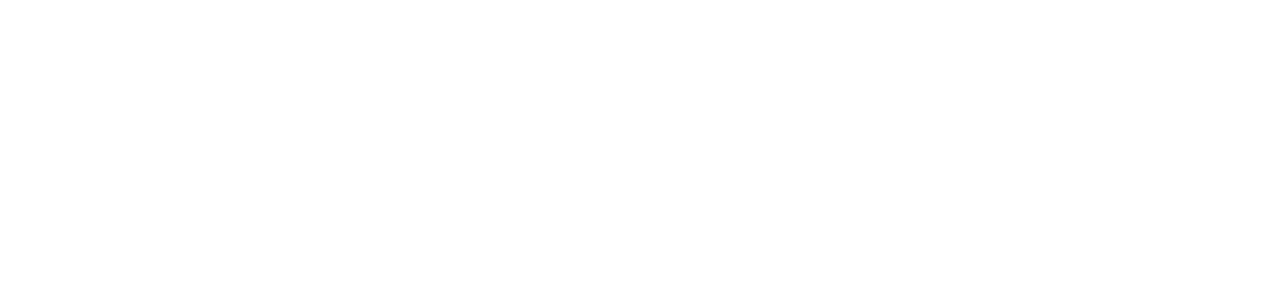
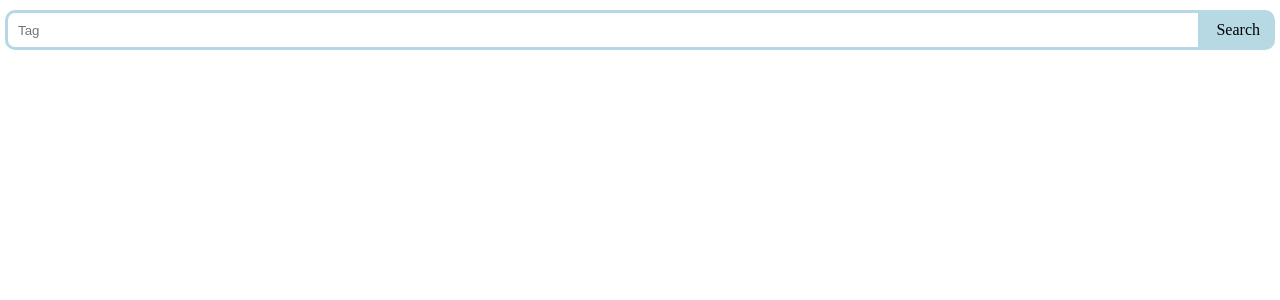
Before and after one commit to ShanyuJung/stack_overflow_searcher, a Next.js app: page / in a window 1280 px wide. Shown: the top 300 px of the page. Built offline with nearby package versions, Linux system fonts and the light colour scheme.

Commit message:
Feat: Layout search bar

```diff
--- /dev/null
+++ b/components/searching/Searching.tsx
@@ -0,0 +1,35 @@
+import styled from "styled-components";
+
+const SearchingContainer = styled.div`
+  display: flex;
+  width: 100%;
+  margin-bottom: 20px;
+  align-items: center;
+`;
+
+const SearchingInput = styled.input`
+  border: 3px solid #b6d8e4;
+  flex-grow: 1;
+  height: 40px;
+  border-radius: 10px 0px 0px 10px;
+  padding-left: 10px;
+`;
+
+const SearchingButton = styled.div`
+  height: 40px;
+  padding: 0px 15px;
+  line-height: 40px;
+  background-color: #b6d9e4;
+  border-radius: 0px 10px 10px 0px;
+`;
+
+const Searching = () => {
+  return (
+    <SearchingContainer>
+      <SearchingInput placeholder="Tag" />
+      <SearchingButton>Search</SearchingButton>
+    </SearchingContainer>
+  );
+};
+
+export default Searching;
--- a/pages/index.tsx
+++ b/pages/index.tsx
@@ -1,4 +1,5 @@
 import Head from "next/head";
+import Searching from "@/components/searching/Searching";
 
 export default function Home() {
   return (
@@ -10,6 +11,7 @@
         <link rel="icon" href="/favicon.ico" />
       </Head>
       <main>
+        <Searching />
       </main>
     </>
   );
```
